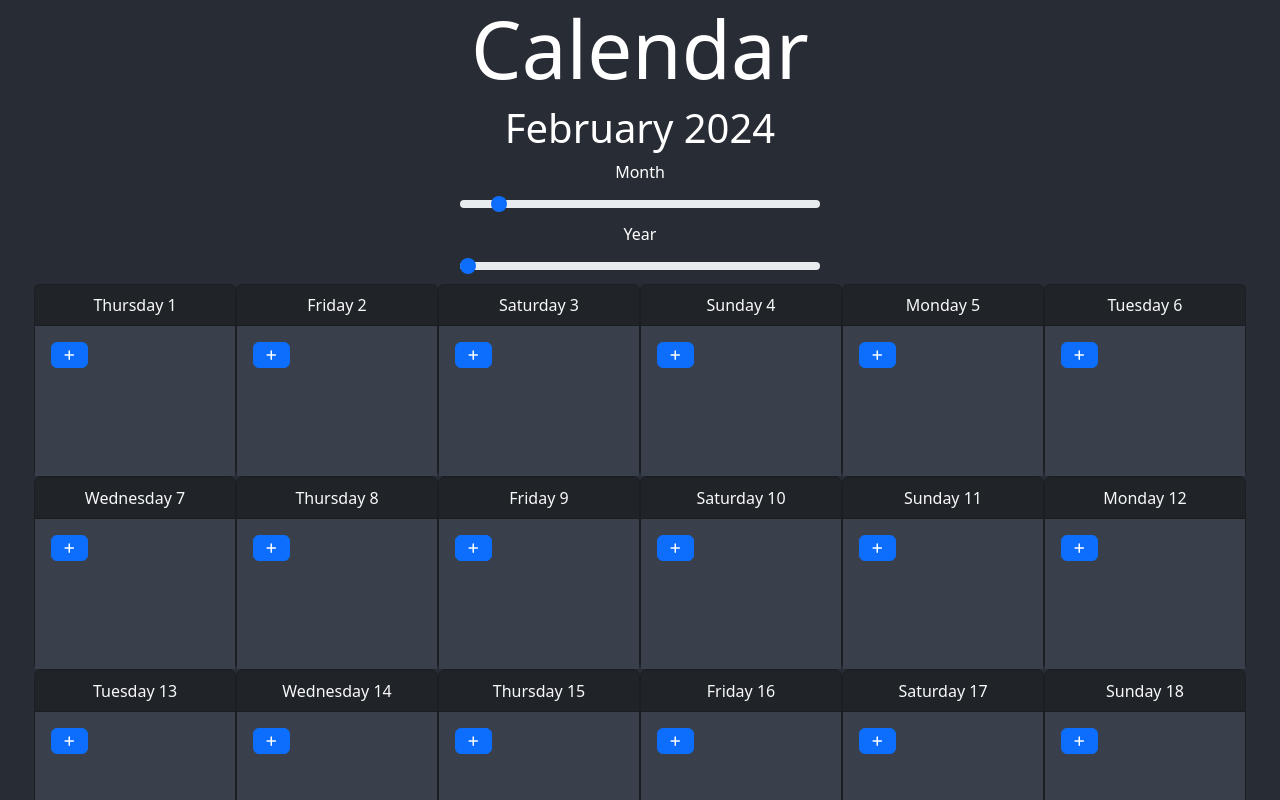
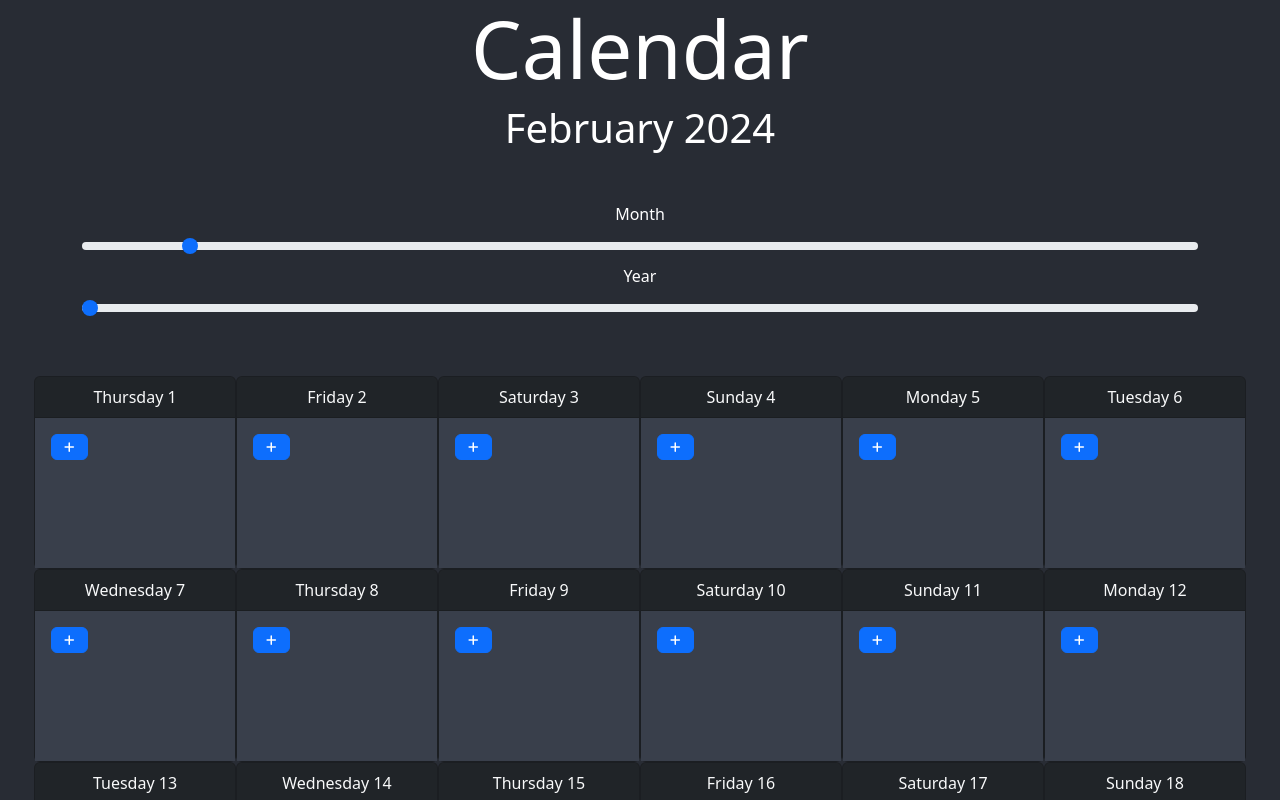
Before and after one commit to JordanWestern/react-projects, a React (Create React App) app in the folder calender-app/: page / in a window 1280 px wide. Shown: the top 800 px of the page. Built offline with nearby package versions, Linux system fonts and the light colour scheme.

Commit message:
styling tweaks

```diff
--- a/calender-app/src/app.css
+++ b/calender-app/src/app.css
@@ -21,6 +21,6 @@
   height: 150px;
 }
 
-.container.slider {
-  width: 30%;
+.slider-container {
+  margin: 50px 0;
 }
--- a/calender-app/src/components/CalendarGrid.tsx
+++ b/calender-app/src/components/CalendarGrid.tsx
@@ -17,22 +17,25 @@ enum Month {
   December,
 }
 
+function GetDaysInMonth(year: number, month: number) {
+  let daysInMonth = new Date(year, month + 1, 0).getDate();
+  return Array.from(new Array(daysInMonth), (x, i) => i + 1);
+}
+
 export default function CalendarGrid() {
-  let date = new Date();
+  let currentDate = new Date();
 
-  const [currentMonth, setMonth] = useState(date.getMonth());
-  const [currentYear, setYear] = useState(date.getFullYear());
+  const [currentMonth, setMonth] = useState(currentDate.getMonth());
+  const [currentYear, setYear] = useState(currentDate.getFullYear());
 
-  let daysInMonth = new Date(currentYear, currentMonth + 1, 0).getDate();
-
-  let daysArray = Array.from(new Array(daysInMonth), (x, i) => i + 1);
+  let daysArray = GetDaysInMonth(currentYear, currentMonth);
 
   return (
     <>
       <h6 className="display-6">
         {Month[currentMonth]} {currentYear}
       </h6>
-      <div className="container slider">
+      <div className="container slider-container">
         <Slider
           title="Month"
           selected={currentMonth}
@@ -40,13 +43,11 @@ export default function CalendarGrid() {
           max={11}
           onSelectedChanged={setMonth}
         />
-      </div>
-      <div className="container slider">
         <Slider
           title="Year"
           selected={currentYear}
-          min={date.getFullYear()}
-          max={date.getFullYear() + 5}
+          min={currentDate.getFullYear()}
+          max={currentDate.getFullYear() + 5}
           onSelectedChanged={setYear}
         />
       </div>
--- a/calender-app/src/components/Slider.tsx
+++ b/calender-app/src/components/Slider.tsx
@@ -20,7 +20,7 @@ export default function Slider({
       </label>
       <input
         type="range"
-        className="sexy-slider form-range"
+        className="form-range"
         id="slider"
         min={min}
         max={max}
```
